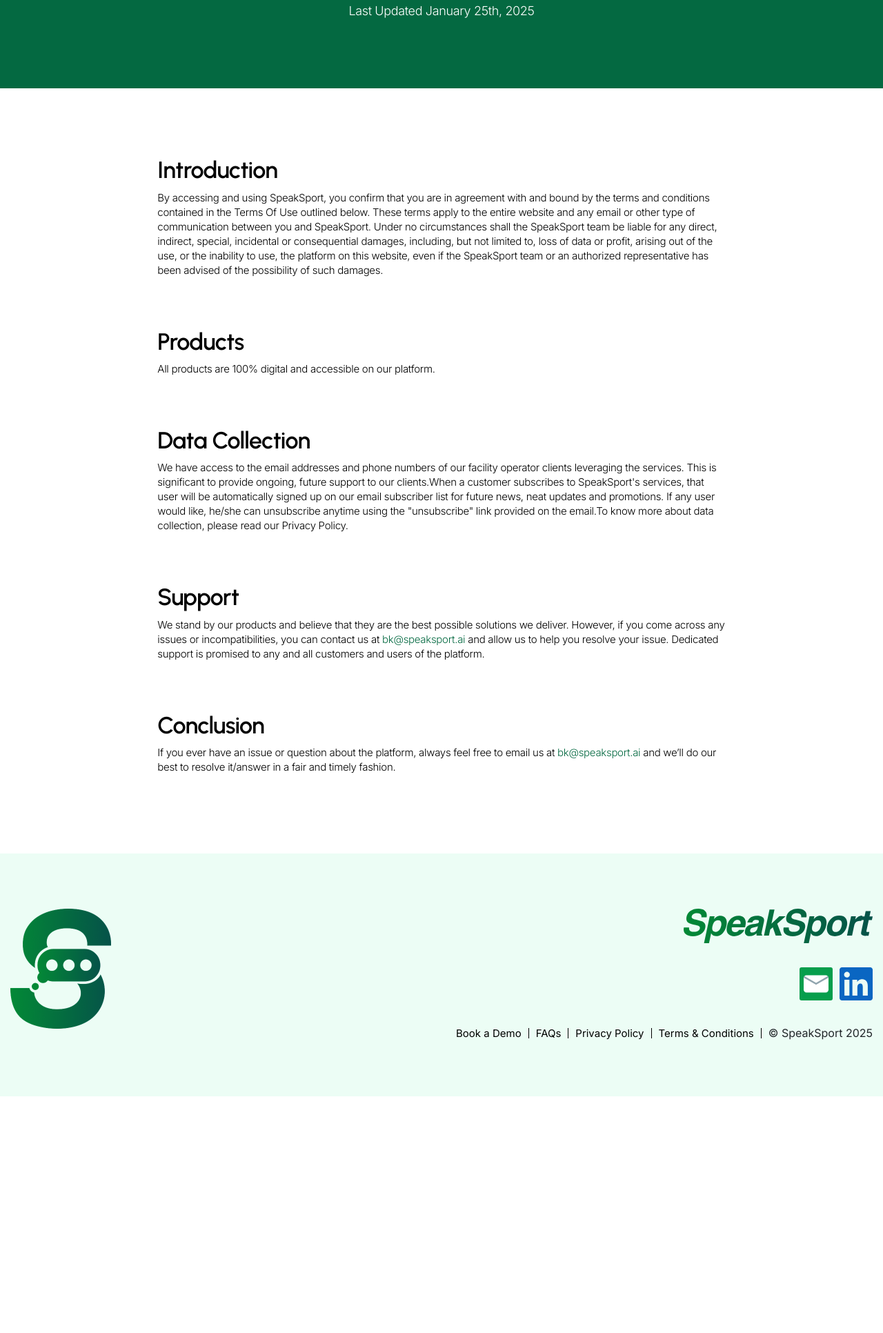
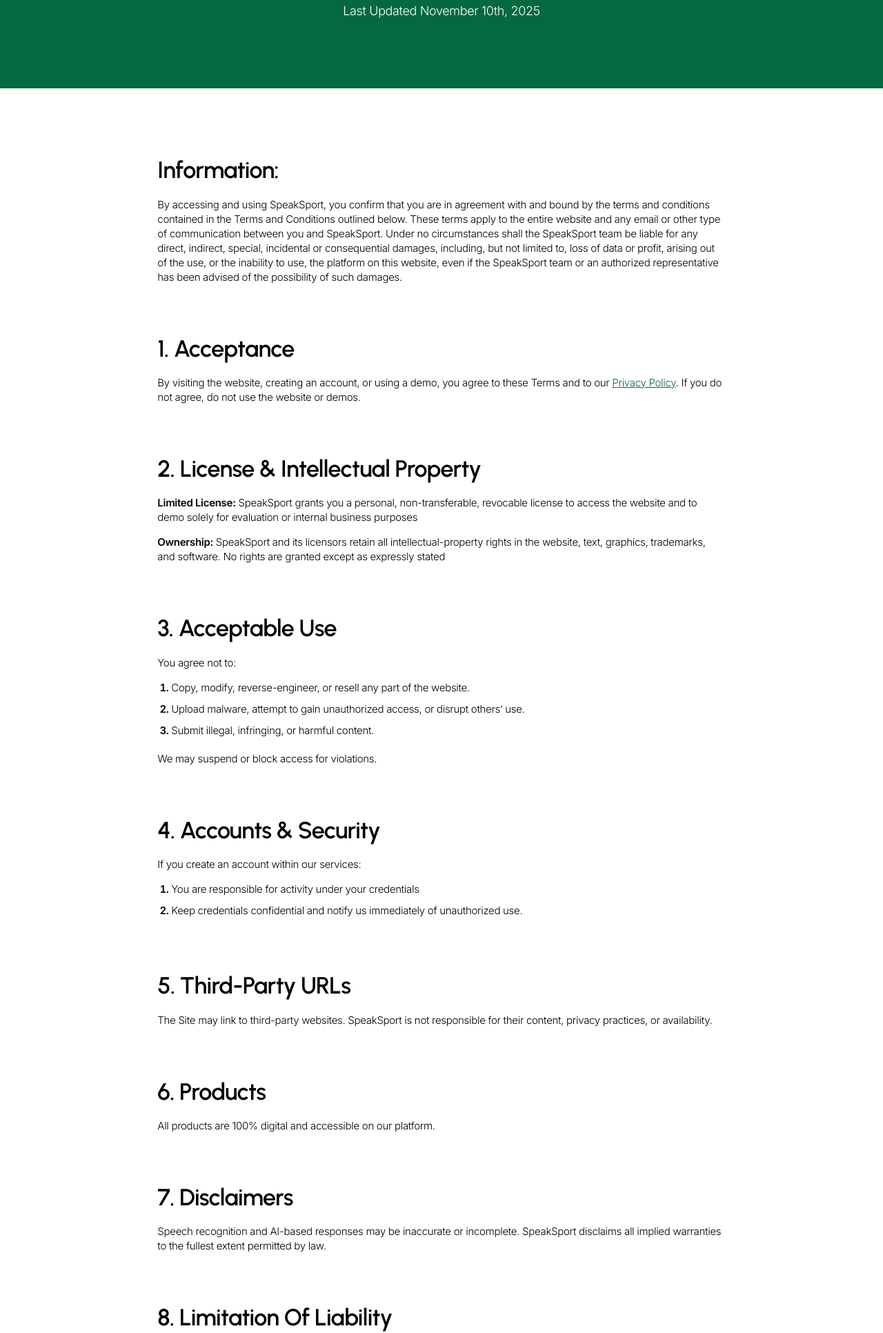
Before and after one commit to EA-Projects/speaksport, a plain HTML site: page privacy.html in a window 1280 px wide. Shown: the part 277-2209 px from the top of the page at 69% size. Before the commit the page ends 1866 px from the top, so only its background shows below. Drawn offline with Linux system fonts and the light colour scheme.

Commit message:
Terms updates

```diff
--- a/css/styles.scss
+++ b/css/styles.scss
@@ -1375,19 +1375,27 @@ footer{
 #terms-body{
     h3{
         padding-top: 60px;
-        margin-bottom: 10px;
+        margin-bottom: 20px;
         &:first-of-type{
             padding-top: 0;
         }
     }
-    a{
+    a:not(.button){
         color: $dark-green;
+        text-decoration: underline;
+    }
+    .button{
+        margin-bottom: 15px;
     }
     p{
         margin-bottom: 15px;
+        &:first-of-type{
+            margin-top: 0;
+        }
     }
     ul,ol{
         padding-left: 20px;
+        margin-bottom: 20px;
         li{
             font-size: 15px;
             line-height: 140%;
@@ -1395,6 +1403,9 @@ footer{
             letter-spacing: -0.02em;
             color: #000000;
             margin-bottom: 10px;
+            &::marker{
+                font-weight: 600;
+            }
             &:last-child{
                 margin-bottom: 0;
             }
--- a/privacy.html
+++ b/privacy.html
@@ -87,7 +87,7 @@
                 <div class="row">
                     <div class="col-12">
                         <h1>Terms & Conditions</h1>
-                        <p class="medium">Last Updated January 25th, 2025</p>
+                        <p class="medium">Last Updated November 10th, 2025</p>
                     </div>
                 </div>
             </div>
@@ -97,36 +97,62 @@
             <div class="container">
                 <div class="row justify-content-center">
                     <div class="col-12 col-md-10 col-lg-8">
-                        <h3 class="h4">
-                            Introduction
-                        </h3>
+
+                        <h3 class="h4">Information:</h3>
+                        <p>By accessing and using SpeakSport, you confirm that you are in agreement with and bound by the terms and conditions contained in the Terms and Conditions outlined below. These terms apply to the entire website and any email or other type of communication between you and SpeakSport. Under no circumstances shall the SpeakSport team be liable for any direct, indirect, special, incidental or consequential damages, including, but not limited to, loss of data or profit, arising out of the use, or the inability to use, the platform on this website, even if the SpeakSport team or an authorized representative has been advised of the possibility of such damages.</p>
+
+                        <h3 class="h4">1. Acceptance</h3>
+                        <p>By visiting the website, creating an account, or using a demo, you agree to these Terms and to our <a href="privacy-policy.html">Privacy Policy</a>. If you do not agree, do not use the website or demos.</p>
+
+                        <h3 class="h4">2. License & Intellectual Property</h3>
+                        <p><strong>Limited License:</strong> SpeakSport grants you a personal, non-transferable, revocable license to access the website and to demo solely for evaluation or internal business purposes</p>
+                        <p><strong>Ownership:</strong> SpeakSport and its licensors retain all intellectual-property rights in the website, text, graphics, trademarks, and software. No rights are granted except as expressly stated</p>
+
+                        <h3 class="h4">3. Acceptable Use</h3>
+                        <p>You agree not to:</p>
+                        <ol>
+                            <li>Copy, modify, reverse-engineer, or resell any part of the website.</li>
+                            <li>Upload malware, attempt to gain unauthorized access, or disrupt others’ use.</li>
+                            <li>Submit illegal, infringing, or harmful content.</li>
+                        </ol>
+                        <p>We may suspend or block access for violations.</p>
+
+                        <h3 class="h4">4. Accounts & Security</h3>
+                        <p>If you create an account within our services:</p>
+                        <ol>
+                            <li>You are responsible for activity under your credentials</li>
+                            <li>Keep credentials confidential and notify us immediately of unauthorized use.</li>
+                        </ol>
+
+                        <h3 class="h4">5. Third-Party URLs</h3>
+                        <p>The Site may link to third-party websites. SpeakSport is not responsible for their content, privacy practices, or availability.</p>
+
+                        <h3 class="h4">6. Products</h3>
+                        <p>All products are 100% digital and accessible on our platform.</p>
+
+                        <h3 class="h4">7. Disclaimers</h3>
+                        <p>Speech recognition and AI-based responses may be inaccurate or incomplete. SpeakSport disclaims all implied warranties to the fullest extent permitted by law.</p>
+
+                        <h3 class="h4">8. Limitation Of Liability</h3>
+                        <p>In no event will we or our directors, employees, or agents be liable to you or any third party for any direct, indirect, consequential, exemplary, incidental, special, or punitive damages, including lost profit, lost revenue, loss of data, or other damages arising from your use of the site, even if we have been advised of the possibility of such damages. Notwithstanding anything to the contrary contained herein, our liability to you for any cause whatsoever and regardless of the form of the action, will at all times be limited to the amount paid, if any, by you to us during the six (6) month period prior to any cause of action arising. Certain U.S. state laws and international laws do not allow limitations on implied warranties or the exclusion or limitation of certain damages. If these laws apply to you, some or all of the above disclaimers or limitations may not apply to you, and you may have additional rights.</p>
+
+                        <h3 class="h4">9. Indemnity</h3>
+                        <p>You will indemnify and hold SpeakSport harmless from claims arising out of: (a) your breach of these Terms, (b) your misuse of the Site.</p>
+
+                        <h3 class="h4">10. Terms Modifications</h3>
+                        <p>We may update these Terms at any time by posting a revised version and updating the “Last updated” date.  Continued use after changes means you accept the revised Terms.</p>
+
+                        <h3 class="h4">11. Termination</h3>
+                        <p>We may terminate or suspend your access to the website at any time, with or without notice, for any reason.</p>
+
+                        <h3 class="h4">12. Contact Us</h3>
                         <p>
-                            By accessing and using SpeakSport, you confirm that you are in agreement with and bound by the terms and conditions contained in the Terms Of Use outlined below. These terms apply to the entire website and any email or other type of communication between you and SpeakSport. Under no circumstances shall the SpeakSport team be liable for any direct, indirect, special, incidental or consequential damages, including, but not limited to, loss of data or profit, arising out of the use, or the inability to use, the platform on this website, even if the SpeakSport team or an authorized representative has been advised of the possibility of such damages.
+                            SpeakSport, Inc. <br>
+                            18 Webb Rd <br>
+                            Westport, CT 06880 <br>
+                            <a href="mailto:info@speaksport.ai">info@speaksport.ai</a>
                         </p>
-                        <h3 class="h4">
-                            Products
-                        </h3>
-                        <p>
-                            All products are 100% digital and accessible on our platform.
-                        </p>
-                        <h3 class="h4">
-                            Data Collection
-                        </h3>
-                        <p>
-                            We have access to the email addresses and phone numbers of our facility operator clients leveraging the services. This is significant to provide ongoing, future support to our clients.When a customer subscribes to SpeakSport's services, that user will be automatically signed up on our email subscriber list for future news, neat updates and promotions. If any user would like, he/she can unsubscribe anytime using the "unsubscribe" link provided on the email.To know more about data collection, please read our Privacy Policy.
-                        </p>
-                        <h3 class="h4">
-                            Support
-                        </h3>
-                        <p>
-                            We stand by our products and believe that they are the best possible solutions we deliver. However, if you come across any issues or incompatibilities, you can contact us at <a href="mailto:bk@speaksport.ai">bk@speaksport.ai</a> and allow us to help you resolve your issue. Dedicated support is promised to any and all customers and users of the platform.
-                        </p>
-                        <h3 class="h4">
-                            Conclusion
-                        </h3>
-                        <p>
-                            If you ever have an issue or question about the platform, always feel free to email us at <a href="mailto:bk@speaksport.ai">bk@speaksport.ai</a> and we’ll do our best to resolve it/answer in a fair and timely fashion.
-                        </p>
+
                     </div>
                 </div>
             </div>
```
Also changed, not shown: css/styles.css.
